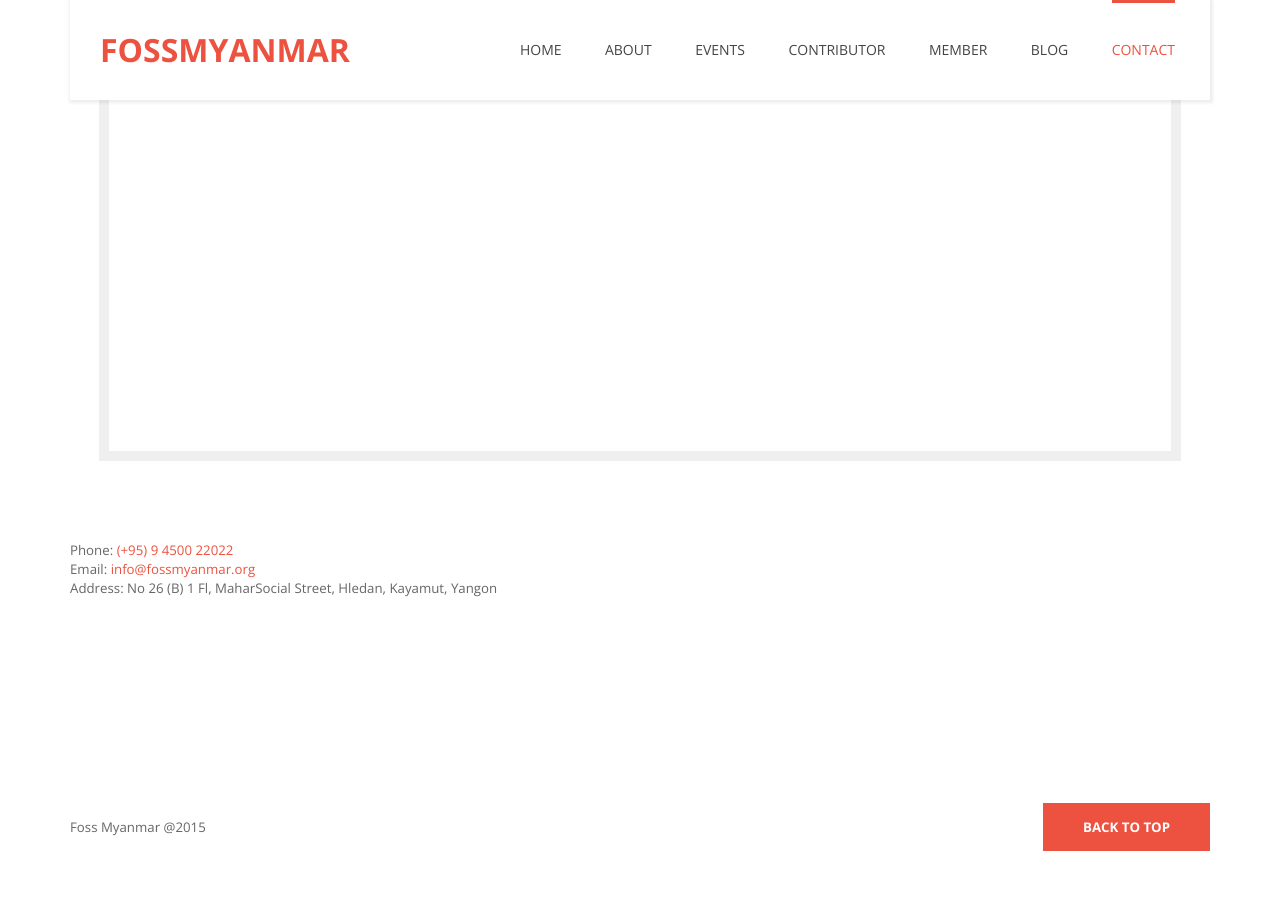
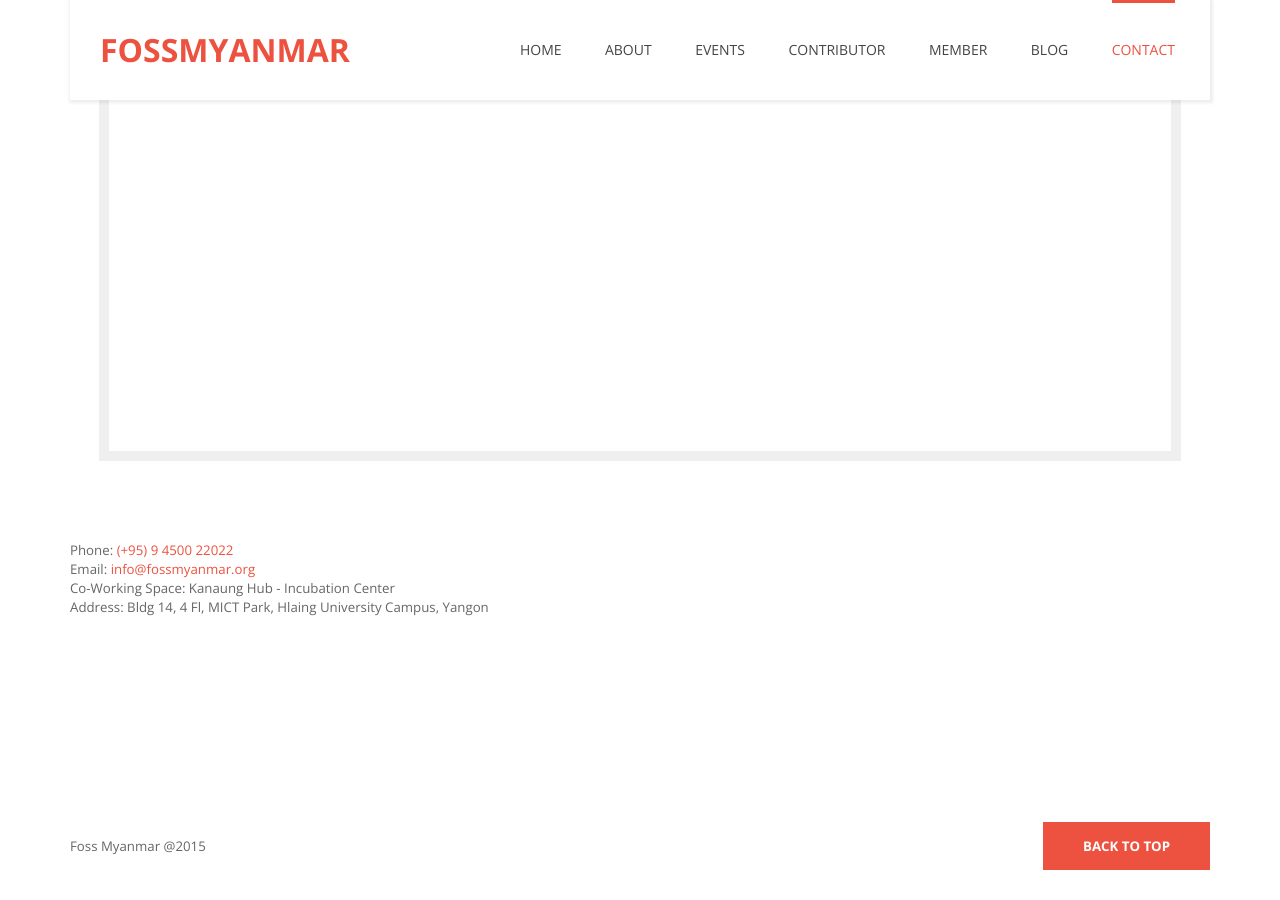
Before and after one commit to fossmyanmar/fossmyanmar.github.io, a Jekyll site: the page built from index.html, in a window 1280 px wide and 900 px high, scrolled down 3533 px. Built offline with Jekyll 4.4.1, drawn with Linux system fonts in a browser that asks for light colours.

Commit message:
Update index.html
change address

```diff
--- a/index.html
+++ b/index.html
@@ -262,7 +262,8 @@ layout : home
 					<ul class="contact-info">
 						<li>Phone: <a href="tel:+959450022022">(+95) 9 4500 22022</a></li>
 						<li>Email: <a href="mailto:info@fossmyanmar.org">info@fossmyanmar.org</a></li>
-						<li>Address: No 26 (B) 1 Fl, MaharSocial Street, Hledan, Kayamut, Yangon</li>
+						<li>Co-Working Space: Kanaung Hub - Incubation Center</li>
+						<li>Address: Bldg 14, 4 Fl, MICT Park, Hlaing University Campus, Yangon</li>
 					</ul>
 				</address>
 				<!-- spacing for mobile viewing --><br><br>
```
